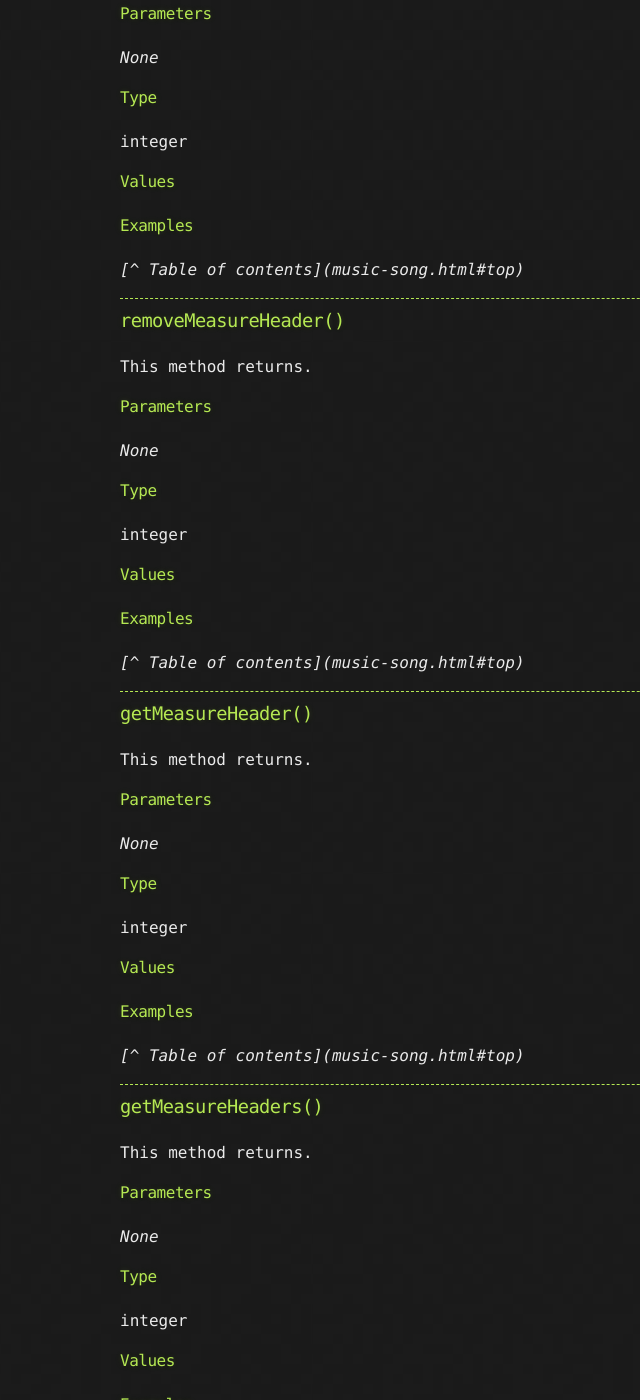
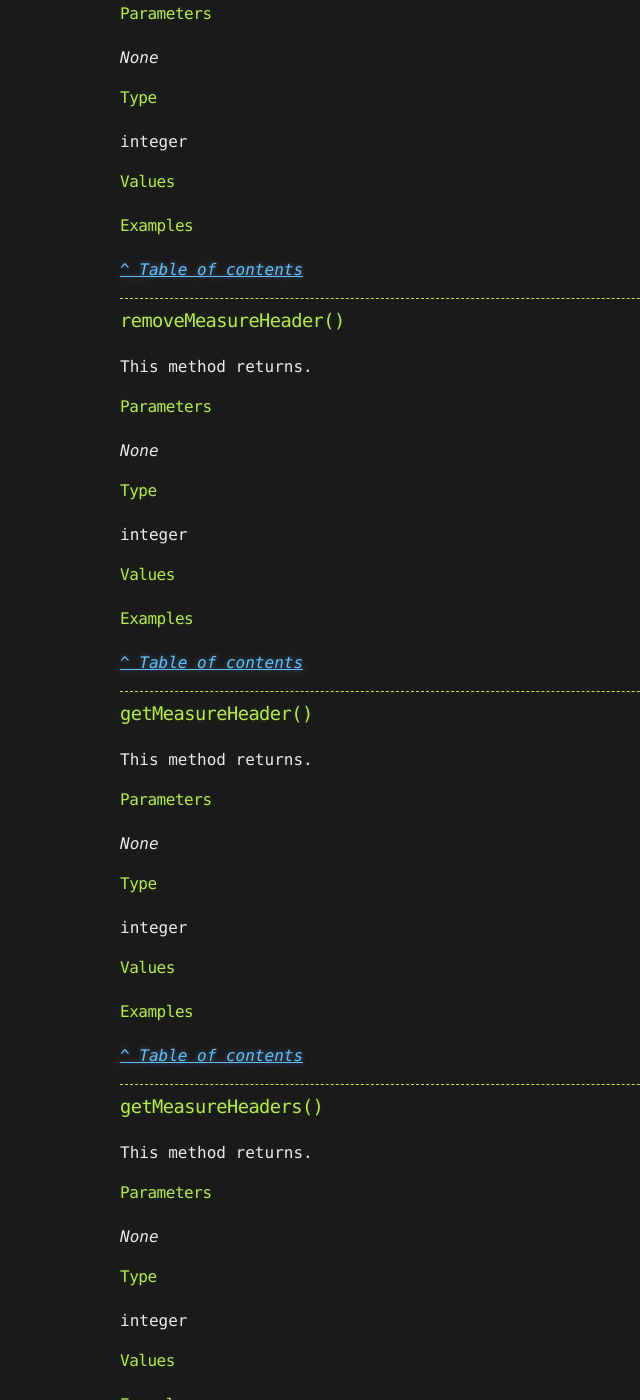
Before and after one commit to stdtabs/stdtabs.github.io, a Jekyll site: the page built from docs/music-song.md, in a window 1280 px wide and 1400 px high, scrolled down 723 px. Shown: the whole window, without its empty margins (220-860 px from the left). Built offline with Jekyll 4.4.1, drawn with Linux system fonts in a browser that asks for light colours; nearby versions of some CDN libraries; some of the changed text lies outside the part shown.

Commit message:
[MOM] Fix md syntax

```diff
--- a/docs/music-song.md
+++ b/docs/music-song.md
@@ -43,7 +43,7 @@ integer
 #### Examples
 
 
-_[^ Table of contents]({{ page.permalink }}#top)_
+[_^ Table of contents_]({{ page.permalink }}#top)
 
 ------------------------------------------------------------------------
 
@@ -65,7 +65,7 @@ integer
 #### Examples
 
 
-_[^ Table of contents]({{ page.permalink }}#top)_
+[_^ Table of contents_]({{ page.permalink }}#top)
 
 ------------------------------------------------------------------------
 
@@ -87,7 +87,7 @@ integer
 #### Examples
 
 
-_[^ Table of contents]({{ page.permalink }}#top)_
+[_^ Table of contents_]({{ page.permalink }}#top)
 
 ------------------------------------------------------------------------
 
@@ -109,7 +109,7 @@ integer
 #### Examples
 
 
-_[^ Table of contents]({{ page.permalink }}#top)_
+[_^ Table of contents_]({{ page.permalink }}#top)
 
 ------------------------------------------------------------------------
 
@@ -131,7 +131,7 @@ integer
 #### Examples
 
 
-_[^ Table of contents]({{ page.permalink }}#top)_
+[_^ Table of contents_]({{ page.permalink }}#top)
 
 ------------------------------------------------------------------------
 
@@ -153,7 +153,7 @@ integer
 #### Examples
 
 
-_[^ Table of contents]({{ page.permalink }}#top)_
+[_^ Table of contents_]({{ page.permalink }}#top)
 
 ------------------------------------------------------------------------
 
@@ -175,7 +175,7 @@ integer
 #### Examples
 
 
-_[^ Table of contents]({{ page.permalink }}#top)_
+[_^ Table of contents_]({{ page.permalink }}#top)
 
 ------------------------------------------------------------------------
 
@@ -197,7 +197,7 @@ integer
 #### Examples
 
 
-_[^ Table of contents]({{ page.permalink }}#top)_
+[_^ Table of contents_]({{ page.permalink }}#top)
 
 ------------------------------------------------------------------------
 
@@ -219,7 +219,7 @@ integer
 #### Examples
 
 
-_[^ Table of contents]({{ page.permalink }}#top)_
+[_^ Table of contents_]({{ page.permalink }}#top)
 
 ------------------------------------------------------------------------
 
@@ -241,7 +241,7 @@ integer
 #### Examples
 
 
-_[^ Table of contents]({{ page.permalink }}#top)_
+[_^ Table of contents_]({{ page.permalink }}#top)
 
 ------------------------------------------------------------------------
 
@@ -263,7 +263,7 @@ integer
 #### Examples
 
 
-_[^ Table of contents]({{ page.permalink }}#top)_
+[_^ Table of contents_]({{ page.permalink }}#top)
 
 ------------------------------------------------------------------------
 
@@ -285,7 +285,7 @@ integer
 #### Examples
 
 
-_[^ Table of contents]({{ page.permalink }}#top)_
+[_^ Table of contents_]({{ page.permalink }}#top)
 
 ------------------------------------------------------------------------
 
@@ -307,7 +307,7 @@ integer
 #### Examples
 
 
-_[^ Table of contents]({{ page.permalink }}#top)_
+[_^ Table of contents_]({{ page.permalink }}#top)
 
 ------------------------------------------------------------------------
 
@@ -329,7 +329,7 @@ integer
 #### Examples
 
 
-_[^ Table of contents]({{ page.permalink }}#top)_
+[_^ Table of contents_]({{ page.permalink }}#top)
 
 ------------------------------------------------------------------------
 
@@ -351,7 +351,7 @@ integer
 #### Examples
 
 
-_[^ Table of contents]({{ page.permalink }}#top)_
+[_^ Table of contents_]({{ page.permalink }}#top)
 
 ------------------------------------------------------------------------
 
```
